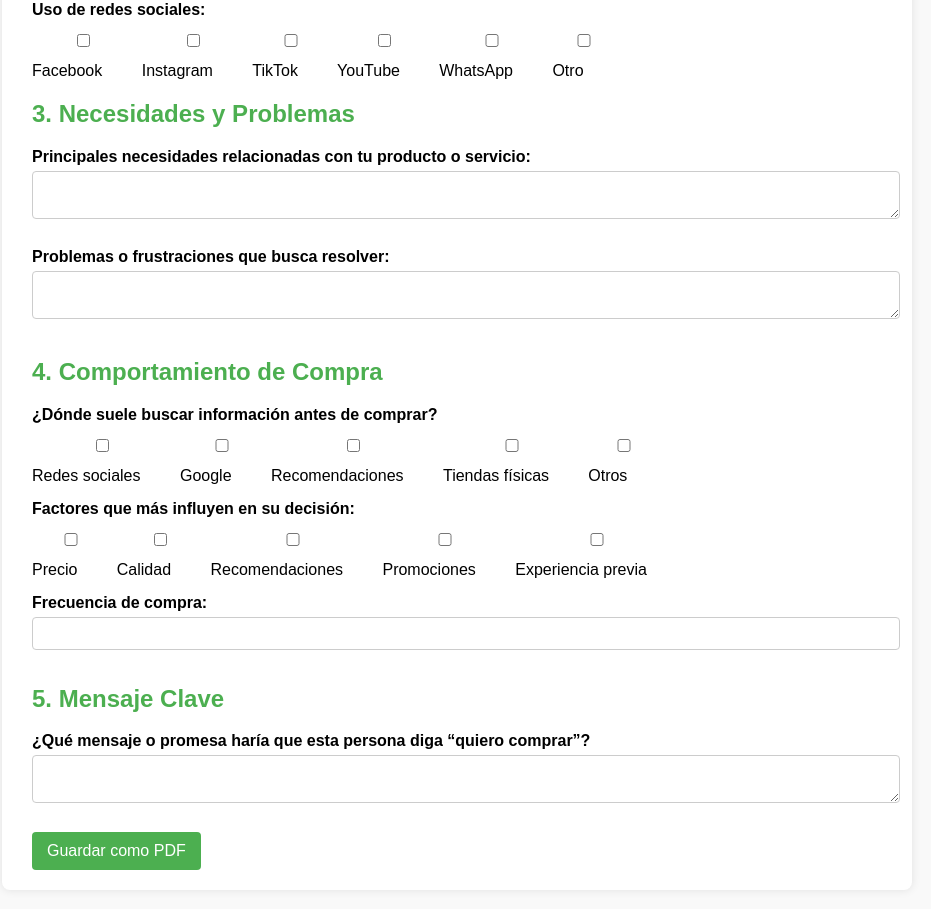
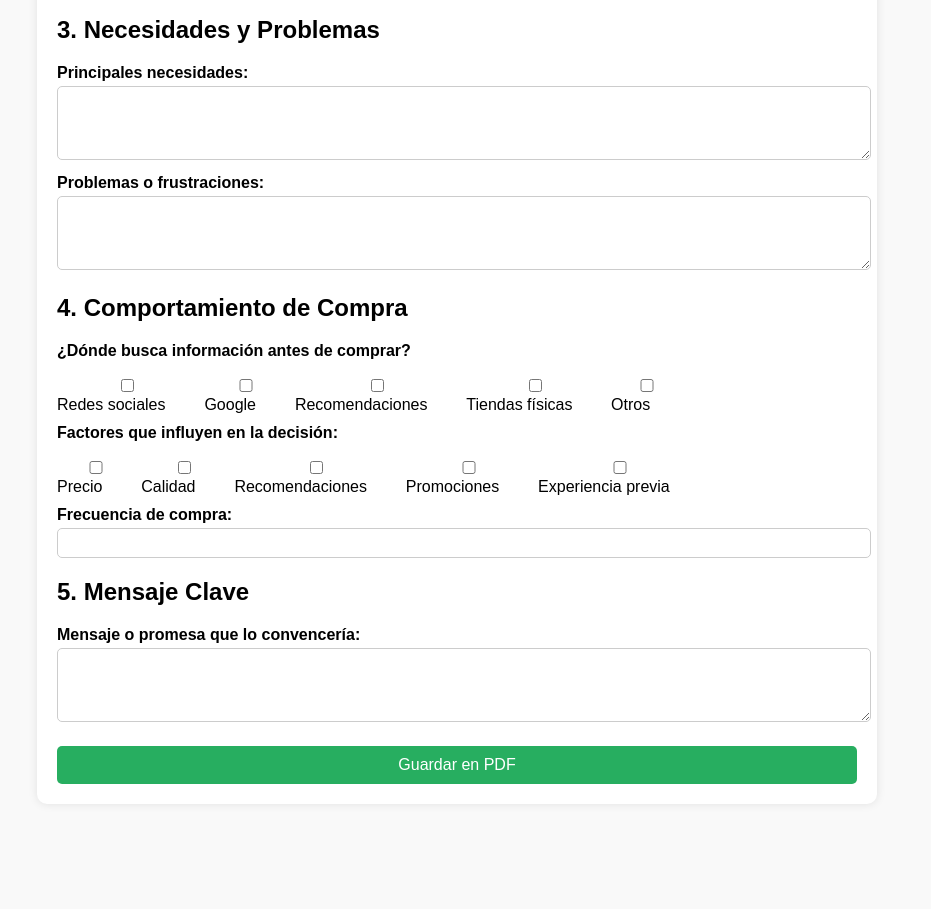
Before and after one commit to pro-cwd/formbuyer, a plain HTML site: page index.html in a window 1280 px wide. Shown: the part 1175-2084 px from the top of the page, without its empty margins (183-1114 px from the left). After the commit the page ends 2007 px from the top, so only its background shows below. Drawn offline with nearby package versions, Linux system fonts and the light colour scheme.

Commit message:
pdf en tabla A4

```diff
--- a/index.html
+++ b/index.html
@@ -7,25 +7,20 @@
 <style>
     body {
         font-family: Arial, sans-serif;
-        background-color: #f9f9f9;
-        margin: 0;
+        background: #f9f9f9;
         padding: 20px;
-    }
-    .container {
-        max-width: 850px;
-        margin: auto;
-        background: #fff;
-        padding: 20px 30px;
-        border-radius: 8px;
-        box-shadow: 0px 0px 10px rgba(0,0,0,0.1);
     }
     h1 {
         text-align: center;
-        color: #333;
+        color: #2c3e50;
     }
-    h2 {
-        color: #4CAF50;
-        margin-top: 20px;
+    form {
+        background: #fff;
+        padding: 20px;
+        border-radius: 10px;
+        max-width: 800px;
+        margin: auto;
+        box-shadow: 0 0 10px rgba(0,0,0,0.1);
     }
     label {
         font-weight: bold;
@@ -34,202 +29,144 @@
     }
     input, select, textarea {
         width: 100%;
-        padding: 8px;
+        padding: 6px;
+        margin-top: 4px;
+        border: 1px solid #ccc;
+        border-radius: 5px;
+        font-size: 14px;
+    }
+    textarea {
+        height: 60px;
+    }
+    .checkbox-group, .radio-group {
         margin-top: 5px;
-        margin-bottom: 15px;
-        border-radius: 4px;
-        border: 1px solid #ccc;
     }
-    .checkbox-group {
-        display: flex;
-        flex-wrap: wrap;
-        gap: 15px;
-        margin-bottom: 15px;
-    }
-    .checkbox-group label {
+    .checkbox-group label, .radio-group label {
+        display: inline-block;
+        margin-right: 10px;
         font-weight: normal;
     }
     button {
-        background-color: #4CAF50;
+        display: block;
+        width: 100%;
+        padding: 10px;
+        background: #27ae60;
         color: white;
-        padding: 10px 15px;
         border: none;
+        margin-top: 20px;
+        font-size: 16px;
+        border-radius: 5px;
         cursor: pointer;
-        border-radius: 4px;
-        font-size: 16px;
-        margin-top: 10px;
     }
     button:hover {
-        background-color: #45a049;
+        background: #219150;
     }
 </style>
 </head>
 <body>
 
-<div class="container">
-    <h1>Formulario Buyer Persona</h1>
-
-    <!-- 1. Datos Demográficos -->
+<h1>Definición de Buyer Persona</h1>
+<form id="buyerPersonaForm">
     <h2>1. Datos Demográficos</h2>
     <label>Nombre ficticio:</label>
-    <input type="text" id="nombre">
+    <input type="text" name="nombre">
+    <label>Edad:</label>
+    <input type="number" name="edad">
+    <label>Género:</label>
+    <div class="radio-group">
+        <label><input type="radio" name="genero" value="Masculino"> Masculino</label>
+        <label><input type="radio" name="genero" value="Femenino"> Femenino</label>
+        <label><input type="radio" name="genero" value="Otro"> Otro</label>
+    </div>
+    <label>Estado civil:</label>
+    <input type="text" name="estadoCivil">
+    <label>Ciudad / Región:</label>
+    <input type="text" name="ciudad">
+    <label>Nivel educativo:</label>
+    <input type="text" name="educacion">
+    <label>Ocupación / Profesión:</label>
+    <input type="text" name="ocupacion">
+    <label>Ingresos mensuales aproximados:</label>
+    <input type="text" name="ingresos">
 
-    <label>Edad:</label>
-    <input type="number" id="edad">
-
-    <label>Género:</label>
-    <select id="genero">
-        <option>Masculino</option>
-        <option>Femenino</option>
-        <option>Otro</option>
-    </select>
-
-    <label>Estado civil:</label>
-    <input type="text" id="estadoCivil">
-
-    <label>Ciudad / Región:</label>
-    <input type="text" id="ciudad">
-
-    <label>Nivel educativo:</label>
-    <input type="text" id="nivelEducativo">
-
-    <label>Ocupación / Profesión:</label>
-    <input type="text" id="ocupacion">
-
-    <label>Ingresos mensuales aproximados:</label>
-    <input type="text" id="ingresos">
-
-    <!-- 2. Información Personal y Estilo de Vida -->
     <h2>2. Información Personal y Estilo de Vida</h2>
     <label>Intereses y pasatiempos:</label>
-    <textarea id="intereses"></textarea>
-
+    <textarea name="intereses"></textarea>
     <label>Valores y creencias importantes:</label>
-    <textarea id="valores"></textarea>
-
+    <textarea name="valores"></textarea>
     <label>Medios de comunicación que consume:</label>
-    <textarea id="medios"></textarea>
-
+    <textarea name="medios"></textarea>
     <label>Uso de redes sociales:</label>
     <div class="checkbox-group">
-        <label><input type="checkbox" id="fb"> Facebook</label>
-        <label><input type="checkbox" id="ig"> Instagram</label>
-        <label><input type="checkbox" id="tt"> TikTok</label>
-        <label><input type="checkbox" id="yt"> YouTube</label>
-        <label><input type="checkbox" id="wa"> WhatsApp</label>
-        <label><input type="checkbox" id="otroRedes"> Otro</label>
+        <label><input type="checkbox" name="redes" value="Facebook"> Facebook</label>
+        <label><input type="checkbox" name="redes" value="Instagram"> Instagram</label>
+        <label><input type="checkbox" name="redes" value="TikTok"> TikTok</label>
+        <label><input type="checkbox" name="redes" value="YouTube"> YouTube</label>
+        <label><input type="checkbox" name="redes" value="WhatsApp"> WhatsApp</label>
+        <label><input type="checkbox" name="redes" value="Otro"> Otro</label>
     </div>
 
-    <!-- 3. Necesidades y Problemas -->
     <h2>3. Necesidades y Problemas</h2>
-    <label>Principales necesidades relacionadas con tu producto o servicio:</label>
-    <textarea id="necesidades"></textarea>
+    <label>Principales necesidades:</label>
+    <textarea name="necesidades"></textarea>
+    <label>Problemas o frustraciones:</label>
+    <textarea name="problemas"></textarea>
 
-    <label>Problemas o frustraciones que busca resolver:</label>
-    <textarea id="problemas"></textarea>
+    <h2>4. Comportamiento de Compra</h2>
+    <label>¿Dónde busca información antes de comprar?</label>
+    <div class="checkbox-group">
+        <label><input type="checkbox" name="infoCompra" value="Redes sociales"> Redes sociales</label>
+        <label><input type="checkbox" name="infoCompra" value="Google"> Google</label>
+        <label><input type="checkbox" name="infoCompra" value="Recomendaciones"> Recomendaciones</label>
+        <label><input type="checkbox" name="infoCompra" value="Tiendas físicas"> Tiendas físicas</label>
+        <label><input type="checkbox" name="infoCompra" value="Otros"> Otros</label>
+    </div>
+    <label>Factores que influyen en la decisión:</label>
+    <div class="checkbox-group">
+        <label><input type="checkbox" name="factores" value="Precio"> Precio</label>
+        <label><input type="checkbox" name="factores" value="Calidad"> Calidad</label>
+        <label><input type="checkbox" name="factores" value="Recomendaciones"> Recomendaciones</label>
+        <label><input type="checkbox" name="factores" value="Promociones"> Promociones</label>
+        <label><input type="checkbox" name="factores" value="Experiencia previa"> Experiencia previa</label>
+    </div>
+    <label>Frecuencia de compra:</label>
+    <input type="text" name="frecuencia">
 
-    <!-- 4. Comportamiento de Compra -->
-    <h2>4. Comportamiento de Compra</h2>
-    <label>¿Dónde suele buscar información antes de comprar?</label>
-    <div class="checkbox-group">
-        <label><input type="checkbox" id="csRedes"> Redes sociales</label>
-        <label><input type="checkbox" id="csGoogle"> Google</label>
-        <label><input type="checkbox" id="csRecomend"> Recomendaciones</label>
-        <label><input type="checkbox" id="csTiendas"> Tiendas físicas</label>
-        <label><input type="checkbox" id="csOtros"> Otros</label>
-    </div>
+    <h2>5. Mensaje Clave</h2>
+    <label>Mensaje o promesa que lo convencería:</label>
+    <textarea name="mensajeClave"></textarea>
 
-    <label>Factores que más influyen en su decisión:</label>
-    <div class="checkbox-group">
-        <label><input type="checkbox" id="facPrecio"> Precio</label>
-        <label><input type="checkbox" id="facCalidad"> Calidad</label>
-        <label><input type="checkbox" id="facRecomend"> Recomendaciones</label>
-        <label><input type="checkbox" id="facPromos"> Promociones</label>
-        <label><input type="checkbox" id="facExperiencia"> Experiencia previa</label>
-    </div>
+    <button type="button" onclick="generatePDF()">Guardar en PDF</button>
+</form>
 
-    <label>Frecuencia de compra:</label>
-    <input type="text" id="frecuencia">
+<!-- Librerías jsPDF y autoTable -->
+<script src="https://cdnjs.cloudflare.com/ajax/libs/jspdf/2.5.1/jspdf.umd.min.js"></script>
+<script src="https://cdnjs.cloudflare.com/ajax/libs/jspdf-autotable/3.5.28/jspdf.plugin.autotable.min.js"></script>
 
-    <!-- 5. Mensaje Clave -->
-    <h2>5. Mensaje Clave</h2>
-    <label>¿Qué mensaje o promesa haría que esta persona diga “quiero comprar”?</label>
-    <textarea id="mensaje"></textarea>
+<script>
+function generatePDF() {
+    const { jsPDF } = window.jspdf;
+    const doc = new jsPDF();
 
-    <button onclick="guardarPDF()">Guardar como PDF</button>
-</div>
+    const form = document.getElementById("buyerPersonaForm");
+    const data = new FormData(form);
+    const entries = [];
 
-<script src="https://cdnjs.cloudflare.com/ajax/libs/jspdf/2.5.1/jspdf.umd.min.js"></script>
-<script>
-    async function guardarPDF() {
-        const { jsPDF } = window.jspdf;
-        const doc = new jsPDF({ unit: "mm", format: "a4" });
-        let y = 10;
-        doc.setFontSize(14);
-        doc.text("Buyer Persona", 105, y, { align: "center" });
-        y += 10;
+    for (const [name, value] of data.entries()) {
+        entries.push([name, value]);
+    }
 
-        function addText(label, valor) {
-            doc.setFontSize(11);
-            doc.text(`${label}:`, 10, y);
-            y += 6;
-            let textoDividido = doc.splitTextToSize(valor || "—", 180);
-            doc.text(textoDividido, 10, y);
-            y += (textoDividido.length * 6) + 4;
-        }
+    doc.text("Definición de Buyer Persona", 14, 15);
+    doc.autoTable({
+        startY: 20,
+        head: [['Campo', 'Respuesta']],
+        body: entries,
+        styles: { fontSize: 10, cellPadding: 3 },
+        theme: 'grid'
+    });
 
-        // 1. Datos Demográficos
-        addText("Nombre ficticio", document.getElementById("nombre").value);
-        addText("Edad", document.getElementById("edad").value);
-        addText("Género", document.getElementById("genero").value);
-        addText("Estado civil", document.getElementById("estadoCivil").value);
-        addText("Ciudad / Región", document.getElementById("ciudad").value);
-        addText("Nivel educativo", document.getElementById("nivelEducativo").value);
-        addText("Ocupación / Profesión", document.getElementById("ocupacion").value);
-        addText("Ingresos mensuales aproximados", document.getElementById("ingresos").value);
-
-        // 2. Información Personal y Estilo de Vida
-        addText("Intereses y pasatiempos", document.getElementById("intereses").value);
-        addText("Valores y creencias", document.getElementById("valores").value);
-        addText("Medios de comunicación que consume", document.getElementById("medios").value);
-
-        const redes = [];
-        if(document.getElementById("fb").checked) redes.push("Facebook");
-        if(document.getElementById("ig").checked) redes.push("Instagram");
-        if(document.getElementById("tt").checked) redes.push("TikTok");
-        if(document.getElementById("yt").checked) redes.push("YouTube");
-        if(document.getElementById("wa").checked) redes.push("WhatsApp");
-        if(document.getElementById("otroRedes").checked) redes.push("Otro");
-        addText("Uso de redes sociales", redes.join(", "));
-
-        // 3. Necesidades y Problemas
-        addText("Principales necesidades", document.getElementById("necesidades").value);
-        addText("Problemas o frustraciones", document.getElementById("problemas").value);
-
-        // 4. Comportamiento de Compra
-        const infoCompra = [];
-        if(document.getElementById("csRedes").checked) infoCompra.push("Redes sociales");
-        if(document.getElementById("csGoogle").checked) infoCompra.push("Google");
-        if(document.getElementById("csRecomend").checked) infoCompra.push("Recomendaciones");
-        if(document.getElementById("csTiendas").checked) infoCompra.push("Tiendas físicas");
-        if(document.getElementById("csOtros").checked) infoCompra.push("Otros");
-        addText("Dónde busca información", infoCompra.join(", "));
-
-        const factores = [];
-        if(document.getElementById("facPrecio").checked) factores.push("Precio");
-        if(document.getElementById("facCalidad").checked) factores.push("Calidad");
-        if(document.getElementById("facRecomend").checked) factores.push("Recomendaciones");
-        if(document.getElementById("facPromos").checked) factores.push("Promociones");
-        if(document.getElementById("facExperiencia").checked) factores.push("Experiencia previa");
-        addText("Factores que influyen en la decisión", factores.join(", "));
-
-        addText("Frecuencia de compra", document.getElementById("frecuencia").value);
-
-        // 5. Mensaje Clave
-        addText("Mensaje clave para motivar compra", document.getElementById("mensaje").value);
-
-        doc.save("buyer_persona.pdf");
-    }
+    doc.save("buyer_persona.pdf");
+}
 </script>
 
 </body>
```
